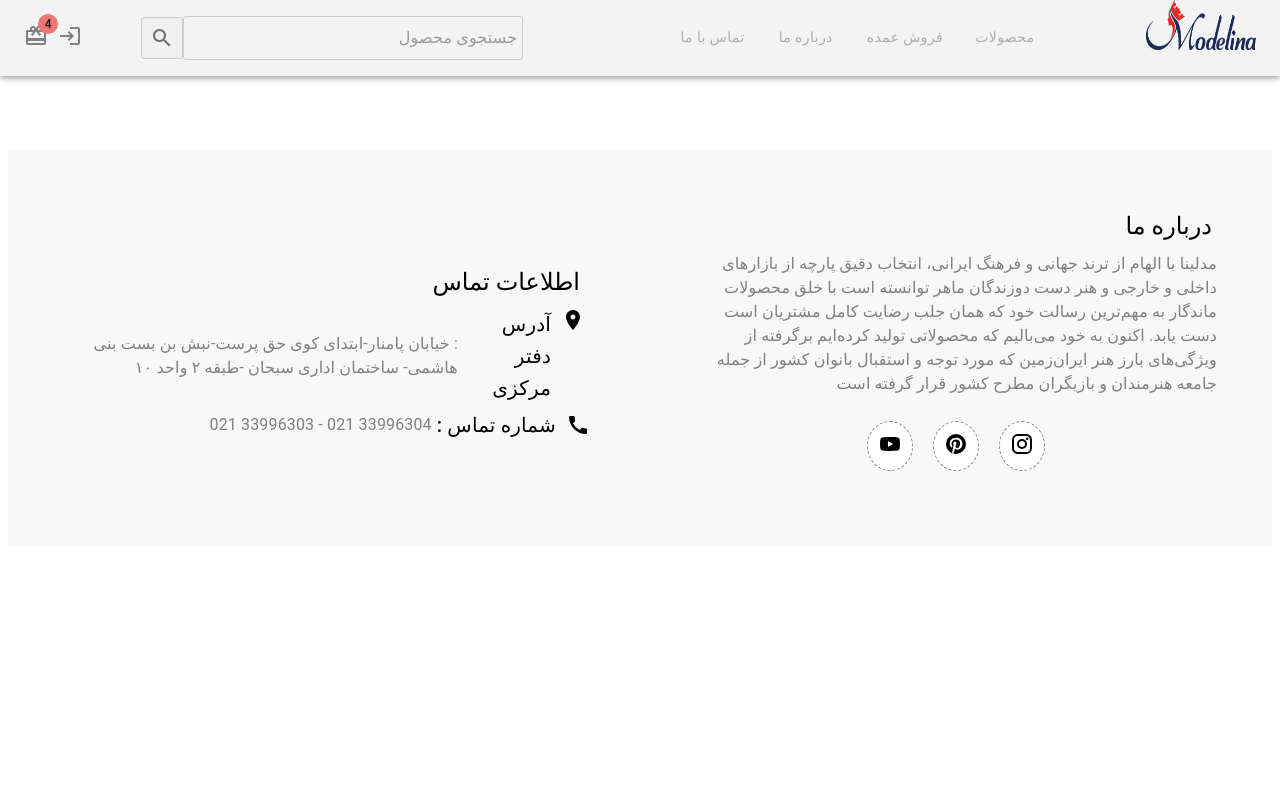
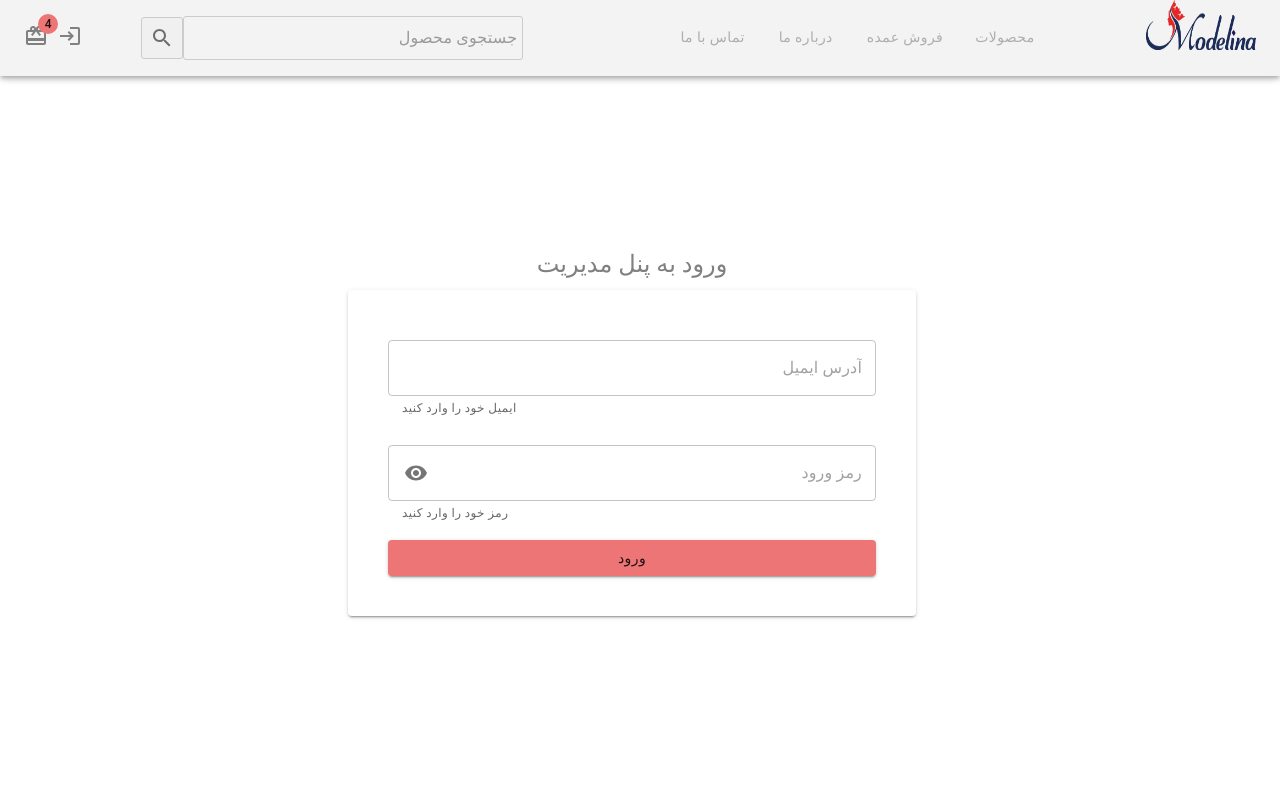
Before and after one commit to faezemohades/modelinaEcommerce, a React (Create React App) app: page /login in a window 1280 px wide. Shown: the top 800 px of the page. Built offline with nearby package versions, Linux system fonts and the light colour scheme.

Commit message:
loginComp

```diff
--- a/src/App.js
+++ b/src/App.js
@@ -3,6 +3,7 @@ import Layout from "./components/Layout";
 import Home from "./components/pages/Home";
 import Aboutus from "./components/pages/Home/Aboutus";
 import Contactus from "./components/pages/Home/Contactus";
+import Login from "./components/pages/Home/Login";
 
 function App() {
   return (
@@ -13,6 +14,8 @@ function App() {
             <Route exact path="/" element={<Home />} />
             <Route exact path="/about" element={<Aboutus />} />
             <Route exact path="/contact" element={<Contactus />} />
+            <Route exact path="/login" element={<Login />} />
+
 
           </Routes>
         </Layout>
--- /dev/null
+++ b/src/components/pages/Home/Login.jsx
@@ -0,0 +1,160 @@
+import {
+    Box,
+    Button,
+    Container,
+    Grid,
+    IconButton,
+    InputAdornment,
+    Paper,
+    TextField,
+    Typography,
+  } from "@mui/material";
+  import React, { useState } from "react";
+  import VisibilityIcon from "@mui/icons-material/Visibility";
+  import VisibilityOffIcon from "@mui/icons-material/VisibilityOff";
+  import axios from "axios";
+  import { useCookies } from "react-cookie";
+  import { useNavigate } from "react-router-dom";
+  import { Field, Form, Formik } from "formik";
+  import * as Yup from "yup";
+
+  const Login = () => {
+    const navigate = useNavigate();
+    const [cookie, setCookie ] = useCookies("token");
+    console.log(cookie);
+    const [showPass, setShowPass] = useState(false);
+
+    const LoginSchema = Yup.object().shape({
+      email: Yup.string()
+        .email("لطفا ایمیل خود را وارد کنید ")
+        .required("الزامی"),
+      pass: Yup.string().required("الزامی").min(3),
+    });
+    const handleSubmit = async (values) => {
+      try {
+        const res = await axios.post("https://reqres.in/api/register", {
+          email: values.email,
+          password: values.pass,
+        });
+        localStorage.setItem("token", res.token);
+        console.log(res);
+        setCookie("token", res.data.token, {
+          maxAge: 24 * 60 * 60 * 1000,
+        });
+        navigate("/admin");
+      } catch (ex) {
+        console.log(ex);
+      }
+    };
+
+    const handlePassVisibility = () => {
+      setShowPass(!showPass);
+    };
+
+    return (
+      <>
+        <Container maxWidth="sm">
+          <Formik
+            initialValues={{
+              email: "",
+              pass: "",
+            }}
+            onSubmit={handleSubmit}
+            validationSchema={LoginSchema}
+          >
+            {(handler) => (
+              <Form onSubmit={handleSubmit}>
+                <Grid
+                  container
+                  spacing={2}
+                  direction="column"
+                  justifyContent="center"
+                  sx={{ minHeight: "100vh" }}
+                >
+                  <Box
+                    sx={{
+                      color: "gray",
+                       padding: "10px 0",
+                      textAlign: "center",
+                      marginTop: "70px",
+                      width: "100%",
+                    }}
+                  >
+                    <Typography variant="h5"> ورود به پنل مدیریت</Typography>
+                  </Box>
+                  {console.log(handler)}
+                  <Paper elevation={2} sx={{ padding: 5 }}>
+                    <Grid container direction="column" spacing={2}>
+                      <Grid item>
+                        <Field
+                          as={TextField}
+                          error={handler.errors.email}
+                          sx={{ paddingTop: "10px" }}
+                          type="email"
+                          helperText=" ایمیل خود را وارد کنید"
+                          fullWidth
+                          placeholder="آدرس ایمیل"
+                          variant="outlined"
+                          required
+                          name="email"
+                          value={handler.values.email}
+                          onChange={handler.handleChange}
+                          onBlur={handler.handleBlur}
+                        />
+                      </Grid>
+                      <Grid item>
+                        <Field
+                          as={TextField}
+                          error={handler.errors.pass}
+                          sx={{ paddingTop: "10px" }}
+                          type={showPass ? "text" : "password"}
+                          helperText=" رمز خود را وارد کنید"
+                          fullWidth
+                          placeholder="رمز ورود"
+                          variant="outlined"
+                          required
+                          name="pass"
+                          value={handler.values.pass}
+                          onChange={handler.handleChange}
+                          onBlur={handler.handleBlur}
+                          InputProps={{
+                            endAdornment: (
+                              <InputAdornment position="end">
+                                <IconButton
+                                  onClick={handlePassVisibility}
+                                  aria-label="toggle password"
+                                  edge="end"
+                                >
+                                  {showPass ? (
+                                    <VisibilityOffIcon />
+                                  ) : (
+                                    <VisibilityIcon />
+                                  )}
+                                </IconButton>
+                              </InputAdornment>
+                            ),
+                          }}
+                        />
+                      </Grid>
+                      <Grid item>
+                        <Button
+                          variant="contained"
+                          type="submit"
+                          fullWidth
+                          onClick={handler.handleSubmit}
+                        >
+                          ورود
+                        </Button>
+                      </Grid>
+                    </Grid>
+                  </Paper>
+                </Grid>
+              </Form>
+            )}
+          </Formik>
+        </Container>
+      </>
+    );
+  };
+
+  export default Login;
```
